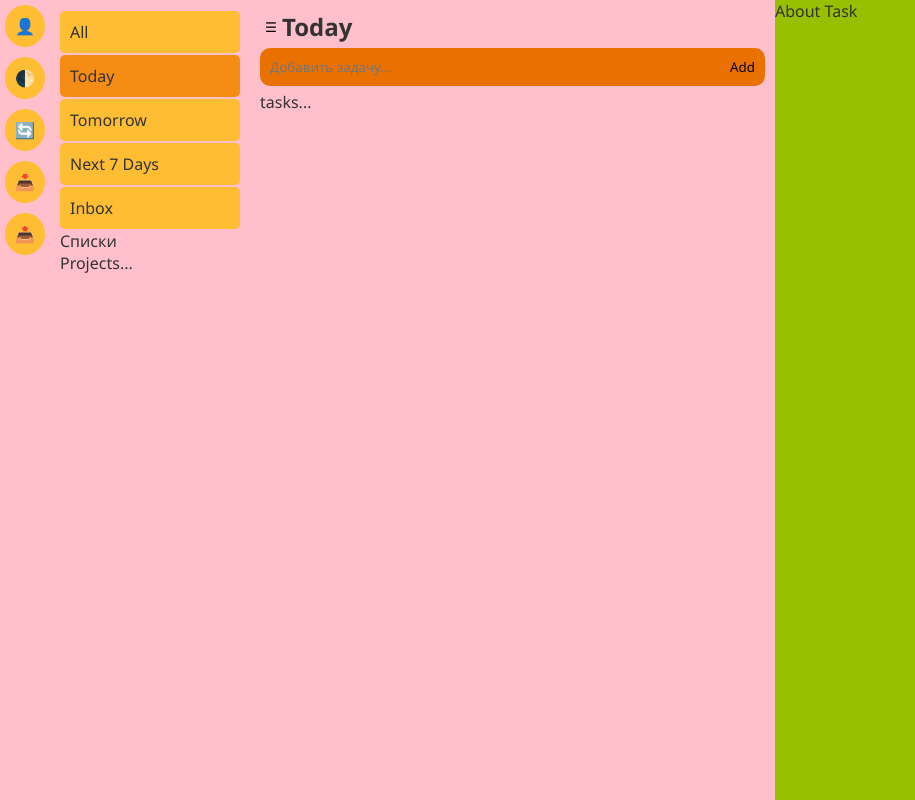
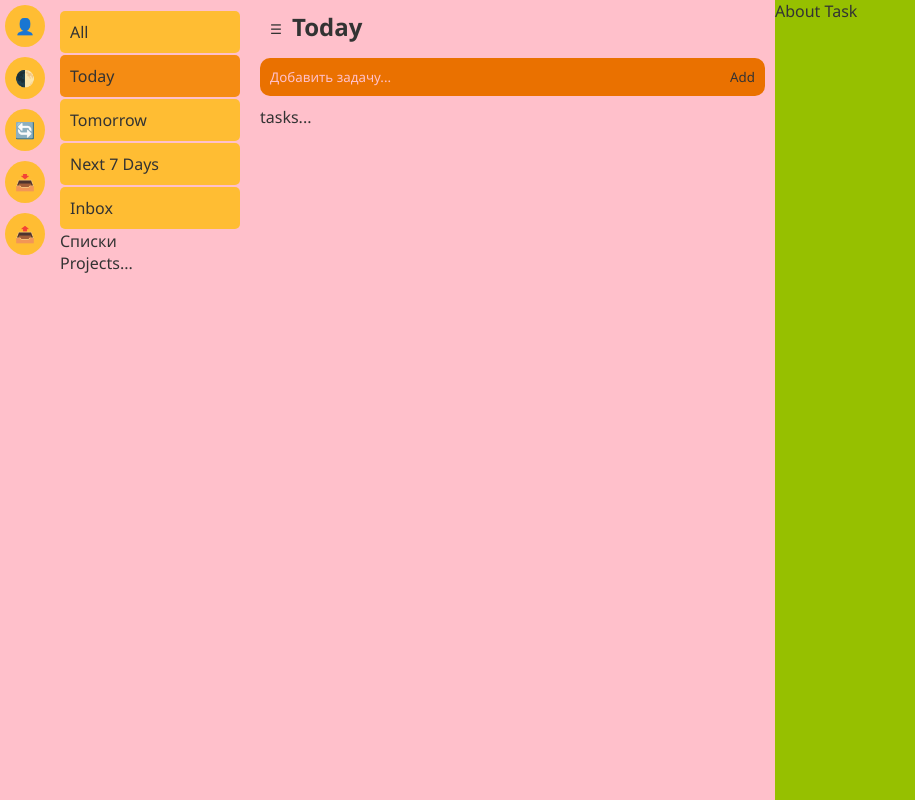
Before and after one commit to HappyWorldGames/tomake, a plain HTML site: page index.html in a window 1280 px wide. Shown: the whole page, without its empty margins (0-915 px from the left). Drawn offline with Linux system fonts and the light colour scheme.

Commit message:
fix style

```diff
--- a/css/main-side.css
+++ b/css/main-side.css
@@ -27,7 +27,8 @@
 }
 
 .main-side .menu-btn {
-    padding: 5px;
+    padding: 10px;
+    color: var(--text-color);
     background-color: rgba(0,0,0,0);
     border: none;
     cursor:pointer;
@@ -40,11 +41,12 @@
 
 .main-side #task-form #task-input {
     flex: 1;
+    color: var(--text-color);
     background-color: #ea7100;
     border: none;
     border-radius: 10px 0 0 10px;
     padding: 10px;
-    margin: 5px 0;
+    margin: 10px 0;
 }
 
 .main-side #task-form #task-input:focus {
@@ -57,9 +59,14 @@
     outline-color: green;
 }
 
+.main-side #task-form #task-input::placeholder {
+    color: #ffc0cb;
+}
+
 .main-side #task-form #add-task-btn {
     padding: 5px 10px;
-    margin: 5px 0;
+    margin: 10px 0;
+    color: var(--text-color);
     background-color: #ea7100;
     border: none;
     border-radius: 0 10px 10px 0;
```
